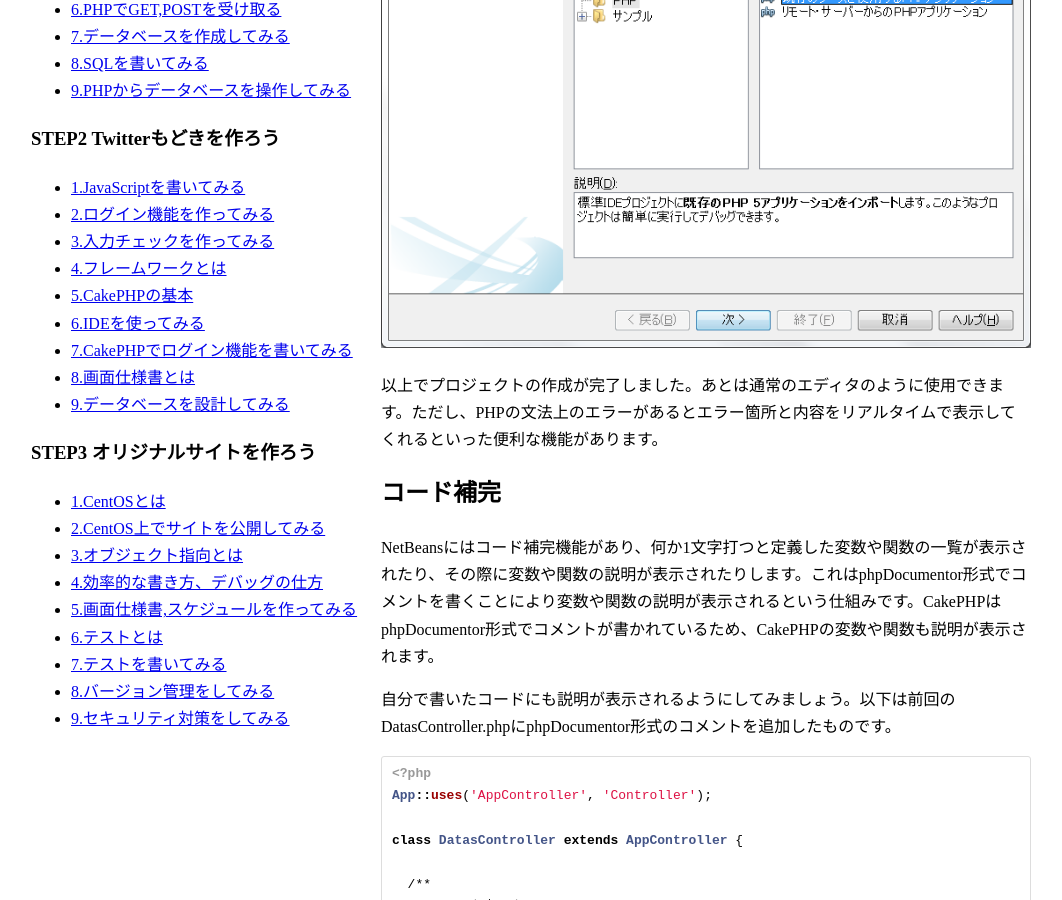
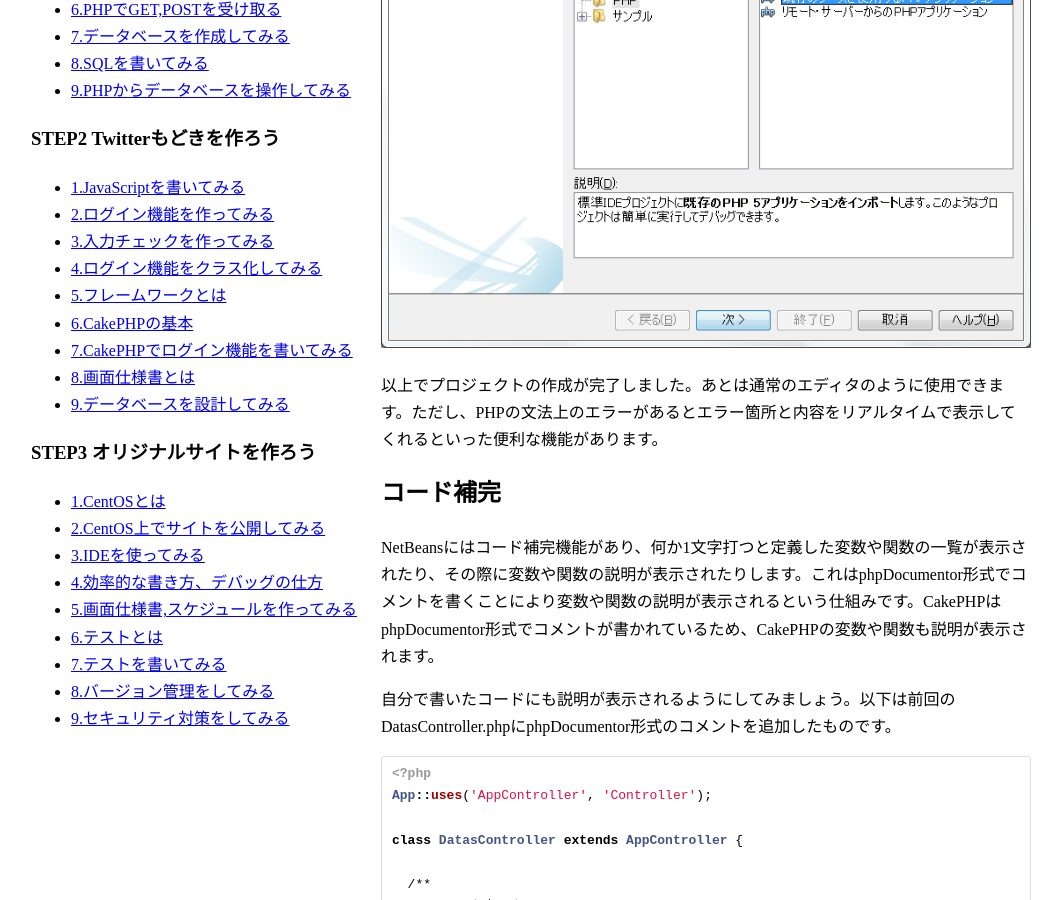
Before and after one commit to kojii/skillup, a Jekyll site: the page built from 3/3.md, in a window 1280 px wide and 900 px high, scrolled down 454 px. Shown: the whole window, without its empty margins (109-1171 px from the left). Built offline with Jekyll 4.4.1, drawn with Linux system fonts in a browser that asks for light colours; Markdown is read by kramdown in place of the engine named in the settings.

Commit message:
IDEをSTEP3に移動

```diff
--- a/_layouts/default.html
+++ b/_layouts/default.html
@@ -35,9 +35,9 @@
          <li><a href="../2/1.html">1.JavaScriptを書いてみる</a>
          <li><a href="../2/2.html">2.ログイン機能を作ってみる</a>
          <li><a href="../2/3.html">3.入力チェックを作ってみる</a>
-         <li><a href="../2/4.html">4.フレームワークとは</a>
-         <li><a href="../2/5.html">5.CakePHPの基本</a>
-         <li><a href="../2/6.html">6.IDEを使ってみる</a>
+         <li><a href="../2/4.html">4.ログイン機能をクラス化してみる</a>
+         <li><a href="../2/5.html">5.フレームワークとは</a>
+         <li><a href="../2/6.html">6.CakePHPの基本</a>
          <li><a href="../2/7.html">7.CakePHPでログイン機能を書いてみる</a>
          <li><a href="../2/8.html">8.画面仕様書とは</a>
          <li><a href="../2/9.html">9.データベースを設計してみる</a>
@@ -47,7 +47,7 @@
         <ul>
          <li><a href="../3/1.html">1.CentOSとは</a>
          <li><a href="../3/2.html">2.CentOS上でサイトを公開してみる</a>
-         <li><a href="../3/3.html">3.オブジェクト指向とは</a>
+         <li><a href="../3/3.html">3.IDEを使ってみる</a>
          <li><a href="../3/4.html">4.効率的な書き方、デバッグの仕方</a>
          <li><a href="../3/5.html">5.画面仕様書,スケジュールを作ってみる</a>
          <li><a href="../3/6.html">6.テストとは</a>
```
Also changed, not shown: 3/3.md (renamed from 2/IDE.md).
